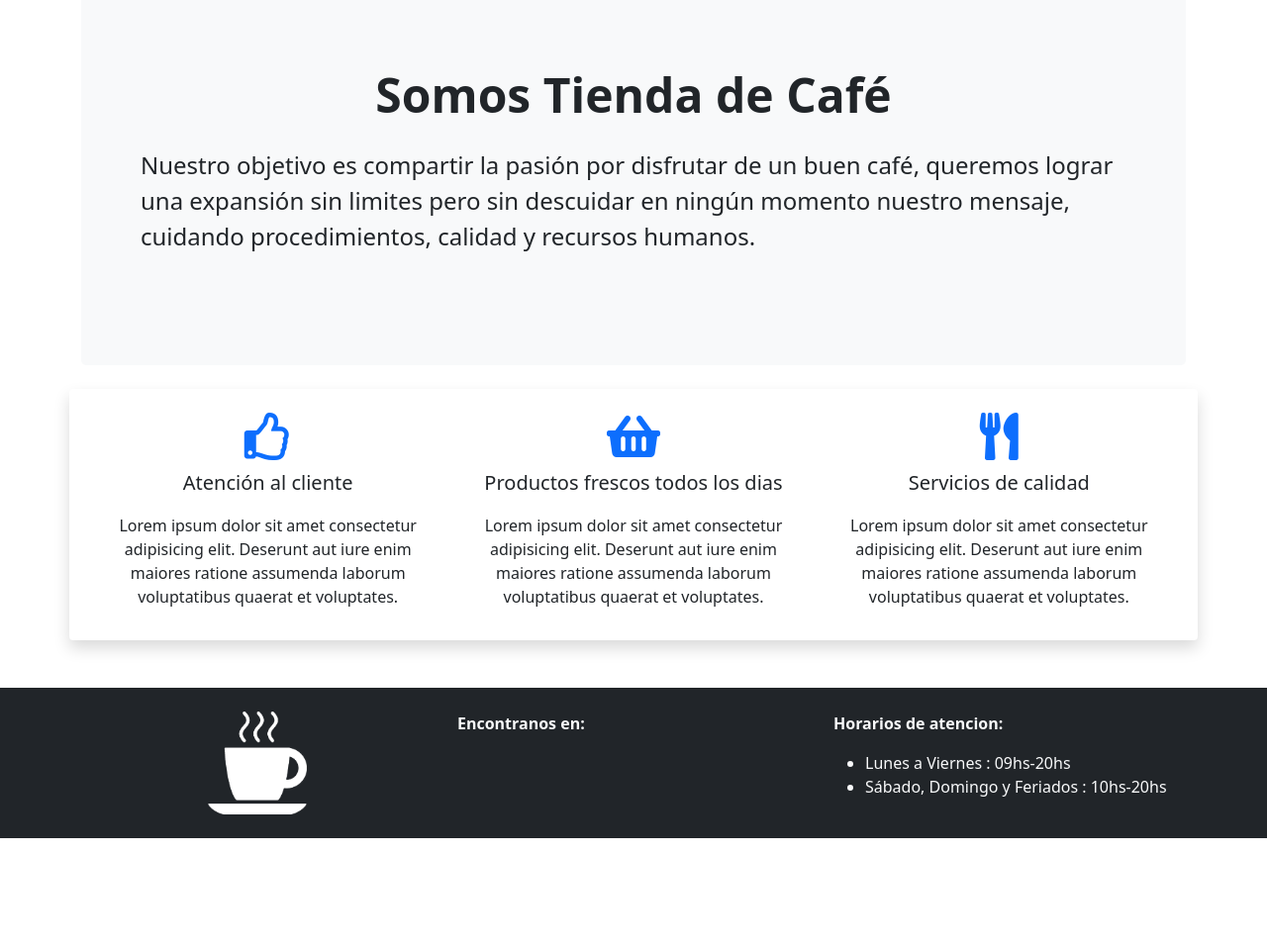
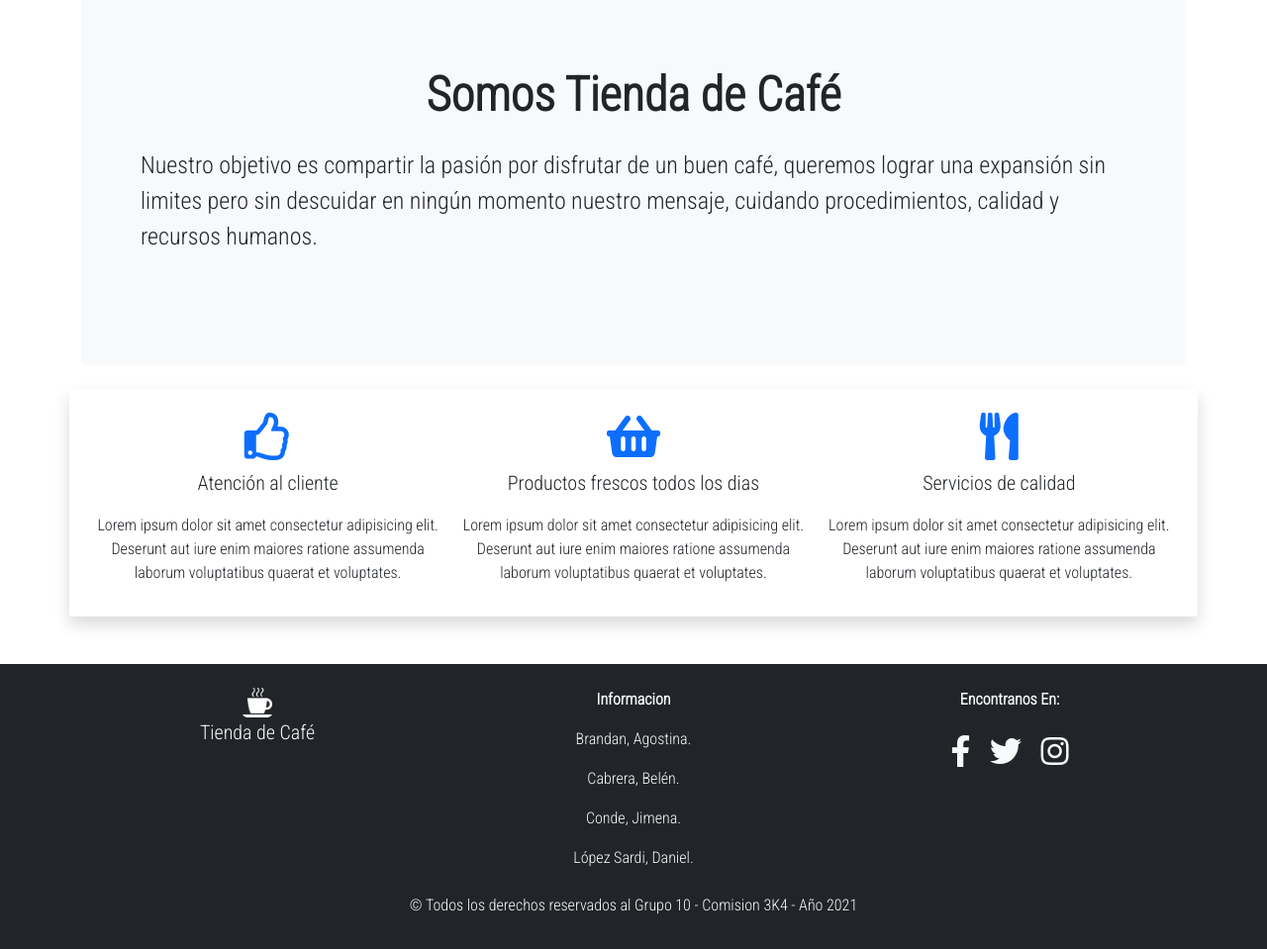
Before and after one commit to danielon9320/tp2-progweb, a plain HTML site: page index.html in a window 1280 px wide. Shown: the part 481-1440 px from the top of the page at 99% size. Before the commit the page ends 1328 px from the top, so only its background shows below. Drawn offline with nearby package versions, Linux system fonts and the light colour scheme.

Commit message:
avanzando con detalles finales

```diff
--- a/css/styles.css
+++ b/css/styles.css
@@ -1,3 +1,7 @@
+*{
+    font-family: 'Roboto Condensed', sans-serif;
+}
+
 #logo-img{
     width: 45px;
     margin-left: 30px;
--- a/index.html
+++ b/index.html
@@ -17,6 +17,13 @@
       rel="stylesheet"
       integrity="sha384-1BmE4kWBq78iYhFldvKuhfTAU6auU8tT94WrHftjDbrCEXSU1oBoqyl2QvZ6jIW3"
       crossorigin="anonymous"
+    />
+    <!--GOOGLE FONTS LINK-->
+    <link rel="preconnect" href="https://fonts.googleapis.com" />
+    <link rel="preconnect" href="https://fonts.gstatic.com" crossorigin />
+    <link
+      href="https://fonts.googleapis.com/css2?family=Roboto+Condensed:wght@300&display=swap"
+      rel="stylesheet"
     />
     <!--CUSTOM CSS-->
     <link rel="stylesheet" href="css/styles.css" />
@@ -61,7 +68,9 @@
     <!--BREADCRUMB-->
     <nav aria-label="breadcrumb">
       <ol class="breadcrumb">
-        <li class="breadcrumb-item active" aria-current="page"><i class="fas fa-home pr-2"></i>Inicio</li>
+        <li class="breadcrumb-item active" aria-current="page">
+          <i class="fas fa-home pr-2"></i>Inicio
+        </li>
       </ol>
     </nav>
 
@@ -162,7 +171,9 @@
     <section class="container">
       <div class="p-5 mb-4 bg-light rounded-3">
         <div class="container-fluid py-5">
-          <h1 class="display-5 fw-bold text-center p-3">Somos Tienda de Café</h1>
+          <h1 class="display-5 fw-bold text-center p-3">
+            Somos Tienda de Café
+          </h1>
           <p class="col-12 fs-4">
             Nuestro objetivo es compartir la pasión por disfrutar de un buen
             café, queremos lograr una expansión sin limites pero sin descuidar
@@ -209,25 +220,42 @@
     <!--FEATURES-->
 
     <!--FOOTER-->
-    <footer class="bg-dark text-light py-4">
-      <section class="container">
+    <footer class="text-light bg-dark py-4 text-center">
+      <div class="container">
         <div class="row">
           <div class="col-sm-12 col-md-4 text-center">
-            <img src="img/logo.png" alt="Logo panaderia cocu" width="100px" />
+            <a href="index.html" class="text-decoration-none">
+              <img src="img/logo.png" alt="Logo" width="30" height="30" />
+              <p class="lead text-decoration-none text-light">Tienda de Café</p>
+            </a>
           </div>
           <div class="col-sm-12 col-md-4">
-            <p><strong>Encontranos en:</strong></p>
-            <div></div>
+            <p><strong>Informacion</strong></p>
+            <p>Brandan, Agostina.</p>
+            <p>Cabrera, Belén.</p>
+            <p>Conde, Jimena.</p>
+            <p>López Sardi, Daniel.</p>
           </div>
           <div class="col-sm-12 col-md-4">
-            <p><strong>Horarios de atencion:</strong></p>
-            <ul>
-              <li>Lunes a Viernes : 09hs-20hs</li>
-              <li>Sábado, Domingo y Feriados : 10hs-20hs</li>
-            </ul>
+            <p><strong>Encontranos En:</strong></p>
+            <a href="#" class="text-decoration-none text-light">
+              <i class="fab fa-facebook-f fa-2x p-2 facebook"></i>
+            </a>
+            <a href="#" class="text-decoration-none text-light">
+              <i class="fab fa-twitter fa-2x p-2 twitter"></i>
+            </a>
+            <a href="#" class="text-decoration-none text-light">
+              <i class="fab fa-instagram fa-2x p-2 instagram"></i>
+            </a>
           </div>
         </div>
-      </section>
+      </div>
+      <div class="mt-2">
+        <p class="text-center">
+          &copy; Todos los derechos reservados al Grupo 10 - Comision 3K4 - Año
+          2021
+        </p>
+      </div>
     </footer>
     <!--FOOTER-->
   </body>
```
Also changed, not shown: about_us.html (+32 -13 lines), productos.html (+32 -11 lines).
